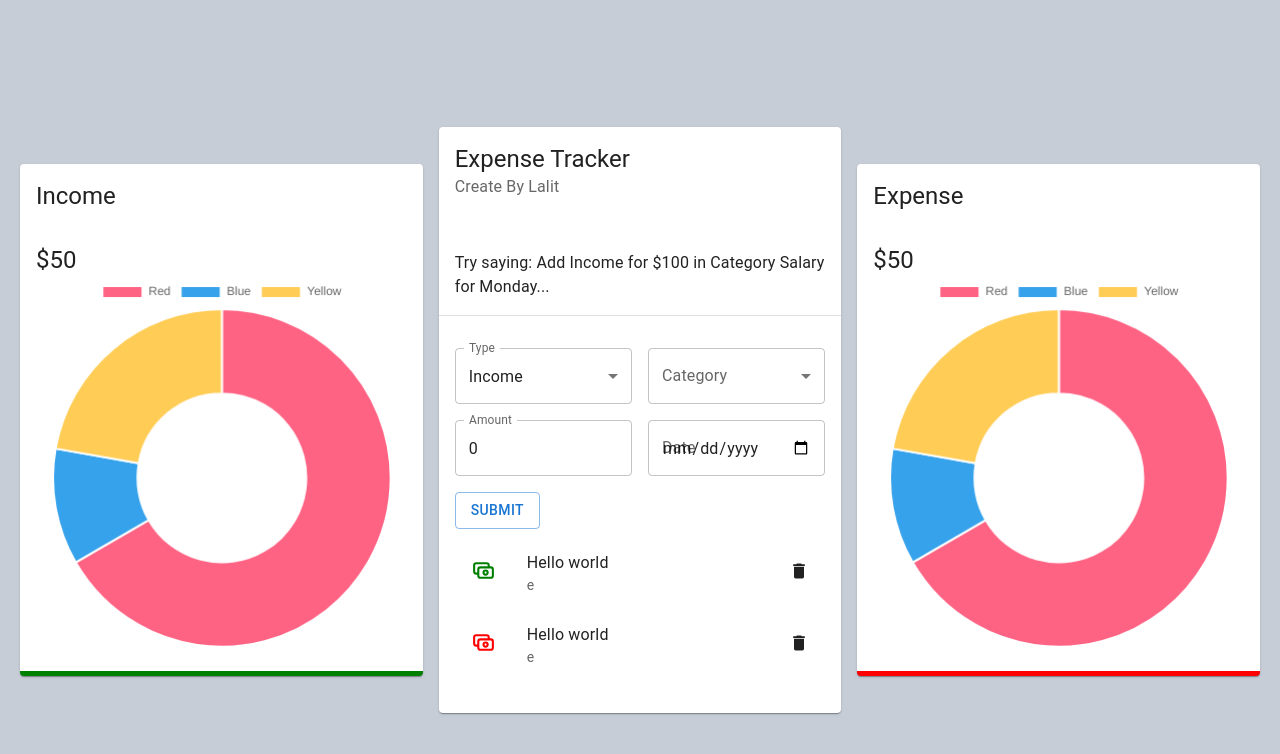
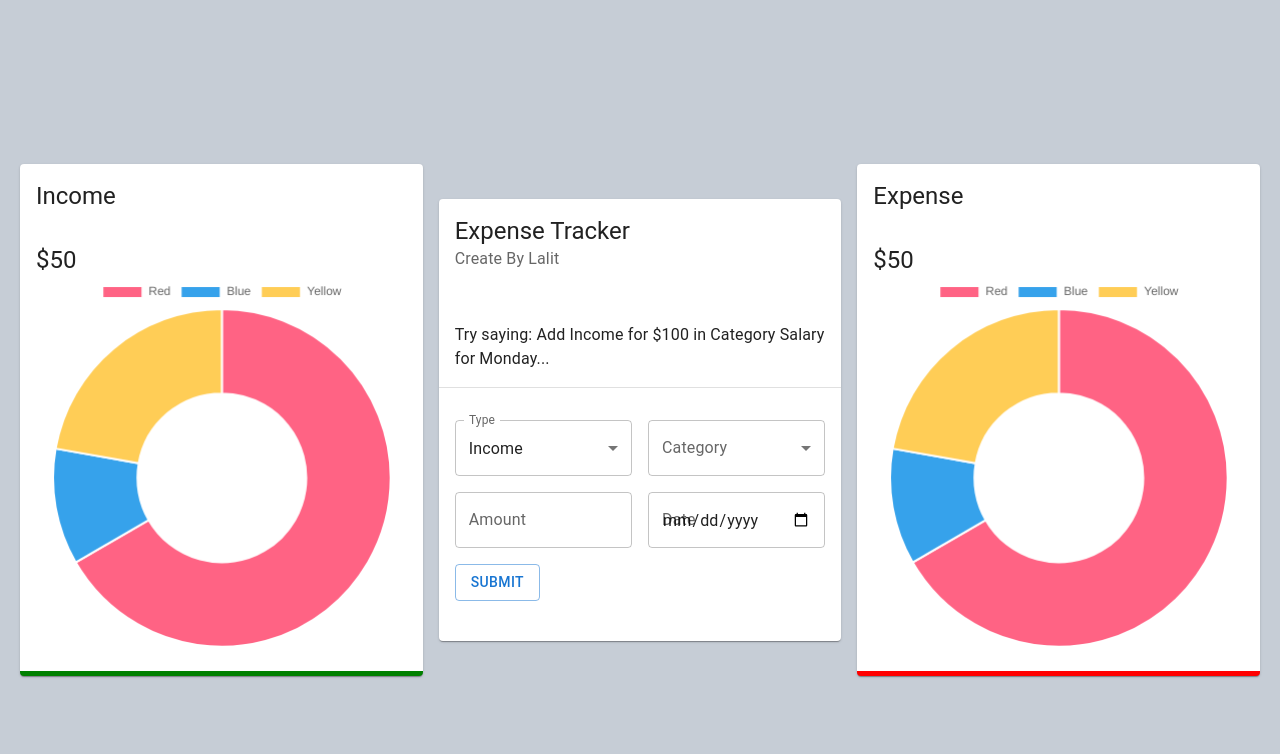
Before and after one commit to lalitharwateappdid/expense_tracker_react, a React (Vite) app: page / in a window 1280 px wide. Shown: the top 754 px of the page. Built offline with nearby package versions, Linux system fonts and the light colour scheme.

Commit message:
add transaction reducer created

```diff
--- a/src/App.jsx
+++ b/src/App.jsx
@@ -14,7 +14,6 @@ import Grid from "@mui/material/Grid2";
 function App() {
   // useContext
   const globalState = useContext(ExpenseTrackerContext);
-  console.log(globalState)
   return (
     <>
       <div style={{ margin: "20px" }}>
--- a/src/components/form.jsx
+++ b/src/components/form.jsx
@@ -1,4 +1,4 @@
-import { useState } from "react";
+import { useState,useContext } from "react";
 
 // materail ui
 import Grid from "@mui/material/Grid2";
@@ -13,22 +13,29 @@ import Button from '@mui/material/Button';
 // uuid
 import {v4 as uuidv4} from "uuid"
 
+// context
+import { ExpenseTrackerContext } from "../context/context";
+
 // component
 import { ListComponent } from "./listComponent";
 
 export const Form = () => {
+  const {addTransaction}  = useContext(ExpenseTrackerContext)
+
   const initialValue = {
-    amount:"0",
+    amount:"",
     date:new Date(),
     type:"income",
-    category:""
+    category:"",
+
   }
   const [formData, setFormData] = useState(initialValue)
 
   const handleSubmit = (event) => {
     event.preventDefault()
-    console.log(formData)
-    // console.log(uuidv4())
+    const transaction = {...formData,amount:Number(formData.amount),id:uuidv4}
+    addTransaction(transaction)
+    setFormData(initialValue)
   }
 
   return (
--- a/src/components/listComponent.jsx
+++ b/src/components/listComponent.jsx
@@ -5,25 +5,33 @@ import ListItemText from "@mui/material/ListItemText";
 import ListItemAvatar from "@mui/material/ListItemAvatar";
 import Avatar from "@mui/material/Avatar";
 
+// context
+import { ExpenseTrackerContext } from "../context/context";
+
 // react icons
 import { HiOutlineCash } from "react-icons/hi";
 import { MdDelete } from "react-icons/md";
+import { useContext } from "react";
 
 export const ListComponent = () => {
+  const { transactions } = useContext(ExpenseTrackerContext);
+  console.log(transactions)
   return (
     <>
       <List>
-        <ListItem  secondaryAction={
-                    <MdDelete style={{fontSize:"20px"}} />
-                  }>
-          <ListItemAvatar>
+        {transactions.map(( transaction) => (
 
-              <HiOutlineCash style={{fontSize:"25px", color:"green"}} />
-          </ListItemAvatar>
-          <ListItemText primary="Hello world" secondary="e" />
-
-        </ListItem>
-        <ListItem  secondaryAction={
+          <ListItem
+            key={transaction.id}
+            secondaryAction={<MdDelete style={{ fontSize: "20px" }} />}
+          >
+            <ListItemAvatar>
+              <HiOutlineCash style={{ fontSize: "25px", color: transaction.type =="income" ? "green":"red" }} />
+            </ListItemAvatar>
+            <ListItemText style={{textTransform:"capitalize"}} primary={`${transaction.category}`} secondary={`$${transaction.amount}`} />
+          </ListItem>
+        ))}
+        {/* <ListItem  secondaryAction={
                     <MdDelete style={{fontSize:"20px"}} />
                   }>
           <ListItemAvatar>
@@ -32,7 +40,7 @@ export const ListComponent = () => {
           </ListItemAvatar>
           <ListItemText primary="Hello world" secondary="e" />
 
-        </ListItem>
+        </ListItem> */}
       </List>
     </>
   );
--- a/src/context/context.jsx
+++ b/src/context/context.jsx
@@ -8,13 +8,28 @@ const initialState = [];
 export const ExpenseTrackerContext = createContext(initialState)
 
 export const Provider = ({children}) => {
+
     const [transactions,dispatch] = useReducer(ContextReducer,initialState)
 
-    const deleteTransaction  = (id) => dispatch({type:"DELETE_TRANSACTION",payload:id})
-    // const addTransaction = (transaction) => dispatch({type:"ADD_TRANSACTION", payload:})
+    // actions
+    const deleteTransaction = (id) => {
+        dispatch({type: "DELETE_TRANSACTION", payload:id})
+    }
+
+    const addTransaction = (transaction) => {
+        dispatch({type:"ADD_TRANSACTION", payload:transaction})
+    }
+
+    // console.log(transactions)
+
+
 
     return (
-        <ExpenseTrackerContext.Provider value={{appName:"Hello world"}}>
+        <ExpenseTrackerContext.Provider value={{
+            deleteTransaction,
+            addTransaction,
+            transactions
+        }}>
             {children}
         </ExpenseTrackerContext.Provider>
     )
--- a/src/context/contextReducer.jsx
+++ b/src/context/contextReducer.jsx
@@ -1,23 +1,15 @@
 const ContextReducer = (state,action) => {
     let transactions;
-
     switch(action.type){
-        // case "DELETE_TRANSACTION":
-        //     transactions = state.filter((t) => t.id !== action.payload)
-        //     return transactions;
-
-        // case "ADD_TRANSACTION":
-        //     const
-
+        case "DELETE_TRANSACTION":
+            transactions = state.filter((t) => t.id !== action.payload)
+            return transactions;
         case "ADD_TRANSACTION":
-            transactions = [action.payload,...state]
+            transactions = [action.payload, ...state]
             return transactions;
-
         default:
             return state;
     }
-
-
 }
 
 
```
